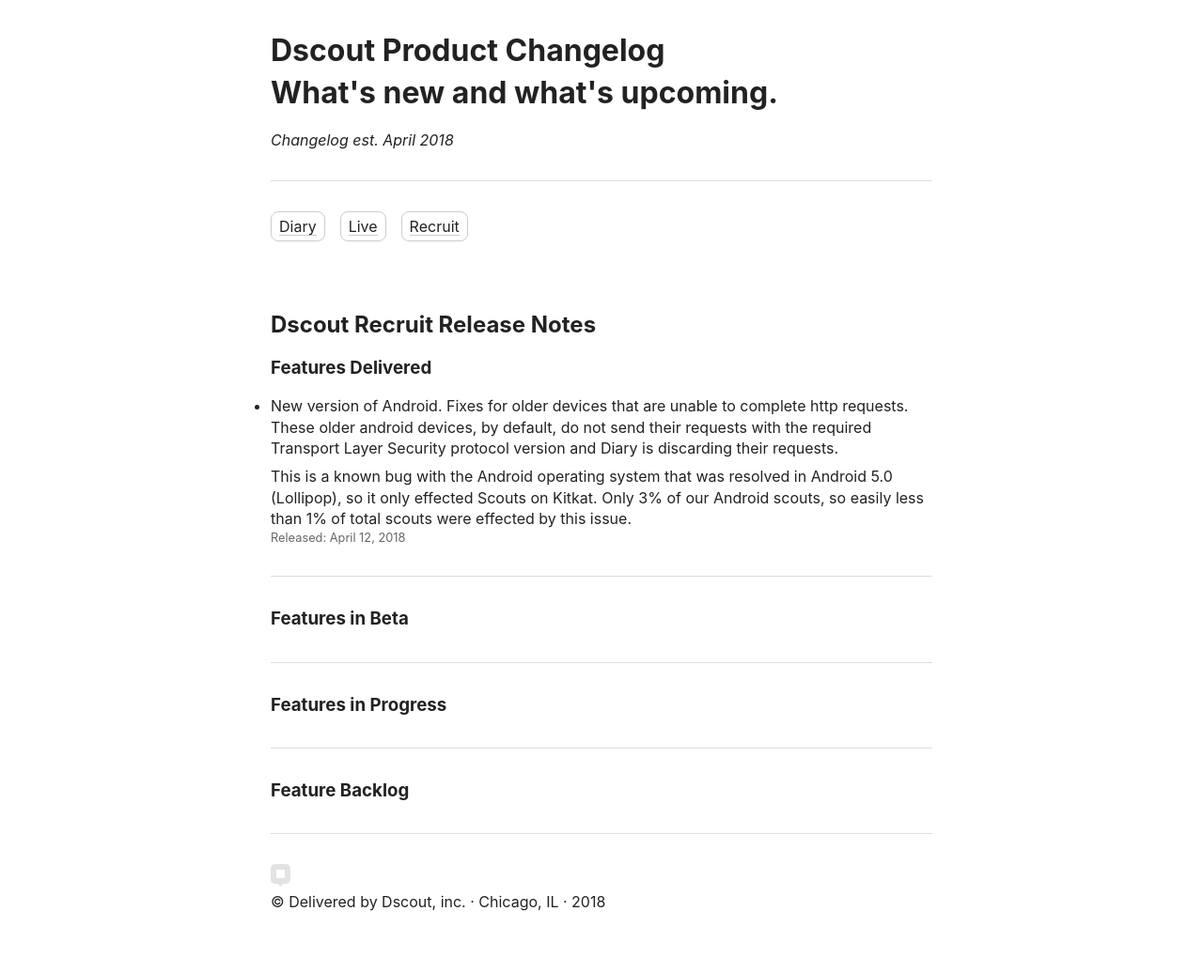
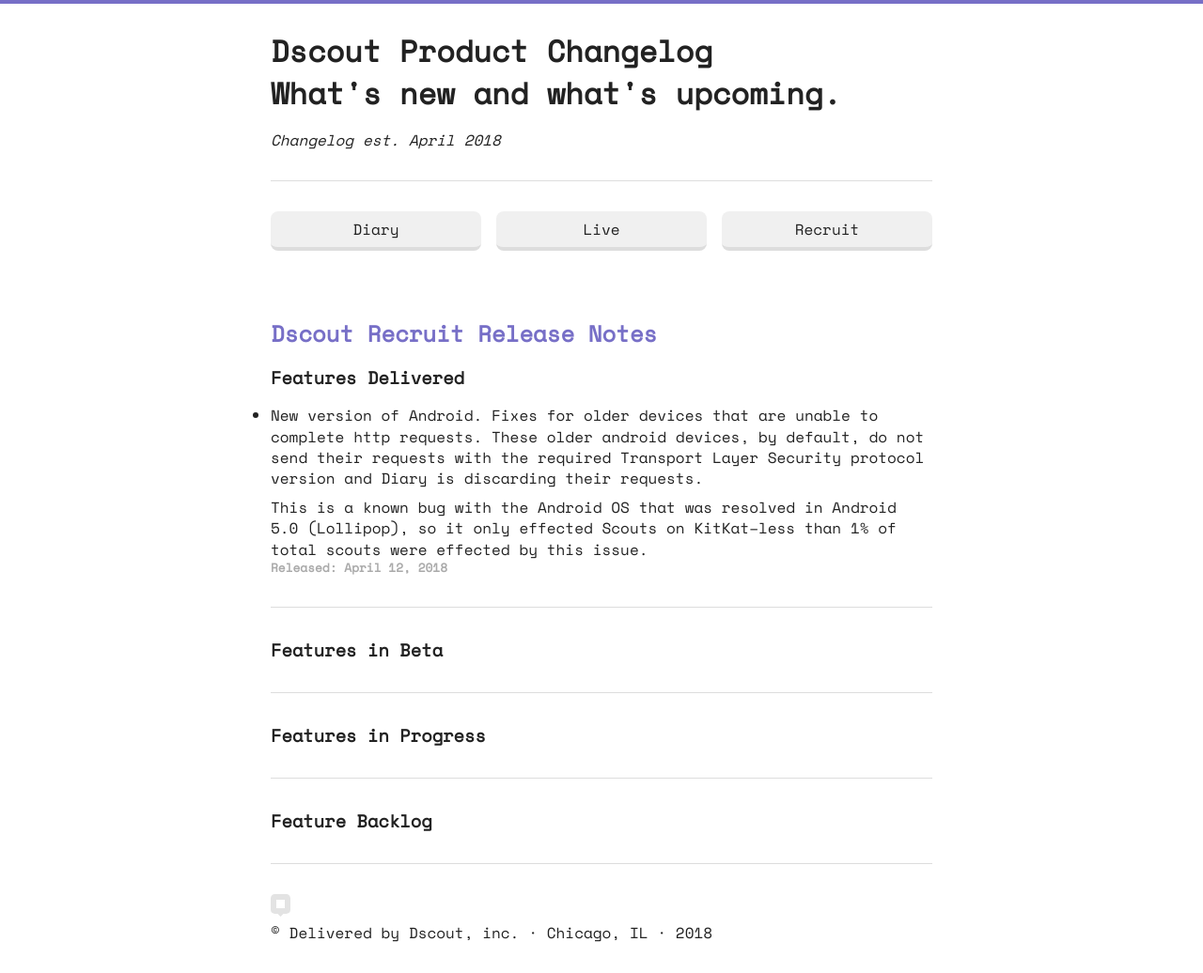
Before and after one commit to hickjul/dscout-changelog, a Jekyll site: the page built from recruit.md, in a window 1280 px wide. Shown: the whole page at 94% size. Built offline with Jekyll 4.4.1, drawn with Linux system fonts in a browser that asks for light colours; before the commit the page ends 1004 px from its top, so only the background shows below that.

Commit message:
new font

```diff
--- a/_includes/head.html
+++ b/_includes/head.html
@@ -17,4 +17,5 @@
   <!-- End Jekyll SEO tag -->
   <link rel="stylesheet" href="/assets/stylesheets/main.css">
   <link type="application/atom+xml" rel="alternate" href="http://localhost:4000/feed.xml" title="Your awesome title" />
+  <link href="https://fonts.googleapis.com/css?family=Space+Mono" rel="stylesheet">
 </head>
--- a/_includes/recruit/delivered.md
+++ b/_includes/recruit/delivered.md
@@ -2,5 +2,5 @@
 
 * New version of Android. Fixes for older devices that are unable to complete http requests. These older android devices, by default, do not send their requests with the required Transport Layer Security protocol version and Diary is discarding their requests.
 
-This is a known bug with the Android operating system that was resolved in Android 5.0 (Lollipop), so it only effected Scouts on Kitkat.  Only 3% of our Android scouts, so easily less than 1% of total scouts were effected by this issue.
+This is a known bug with the Android OS that was resolved in Android 5.0 (Lollipop), so it only effected Scouts on KitKat--less than 1% of total scouts were effected by this issue.
  <date>Released: April 12, 2018</date>
--- a/assets/stylesheets/main.css
+++ b/assets/stylesheets/main.css
@@ -4,14 +4,17 @@
   padding: 0; }
 
 body {
-  font: 400 16px -apple-system, BlinkMacSystemFont, "Segoe UI", Roboto, Helvetica, Arial, sans-serif, "Apple Color Emoji", "Segoe UI Emoji", "Segoe UI Symbol";
+  font: 400 16px 'Space Mono', monospace;
   background: #FFF;
   color: #222;
   line-height: 1.4;
   position: relative; }
 
 date {
-  display: block; }
+  color: #AAA;
+  display: block;
+  font-size: .8rem;
+  font-weight: 800; }
 
 a {
   color: #222;
@@ -45,9 +48,8 @@ h3 {
 h2.color--live {
   color: #ff2d55; }
 
-date {
-  color: #666;
-  font-size: .8rem; }
+h2.color--recruit {
+  color: #776fc7; }
 
 .highlight {
   color: #1D83F6; }
@@ -59,13 +61,25 @@ date {
   cursor: default;
   display: flex;
   list-style-type: none; }
+  .tabs a {
+    border-radius: 8px;
+    border-bottom: 4px solid #DDD;
+    background-color: #F0F0F0;
+    background-image: none;
+    color: #222;
+    display: inline-block;
+    padding: 8px 12px;
+    text-align: center;
+    width: 100%; }
+    .tabs a:hover {
+      background-color: #F3F3F3; }
+    .tabs a:active {
+      border-bottom: none;
+      transform: translateY(5px); }
   .tabs li {
-    border: 1px solid #CCC;
-    border-radius: 8px;
-    margin-right: 16px;
-    padding: 4px 8px; }
-    .tabs li:hover {
-      border: 1px solid #DDD; }
+    width: 33.33%; }
+    .tabs li:not(:last-child) {
+      margin-right: 16px; }
 
 .diary-bar {
   background: #1D83F6;
@@ -85,4 +99,13 @@ date {
   top: 0;
   width: 100%; }
 
+.recruit-bar {
+  background: #776fc7;
+  display: block;
+  height: 4px;
+  left: 0;
+  position: fixed;
+  top: 0;
+  width: 100%; }
+
 /*# sourceMappingURL=main.css.map */
```
Also changed, not shown: assets/stylesheets/main.scss (+8 -2 lines), 1 other file.
